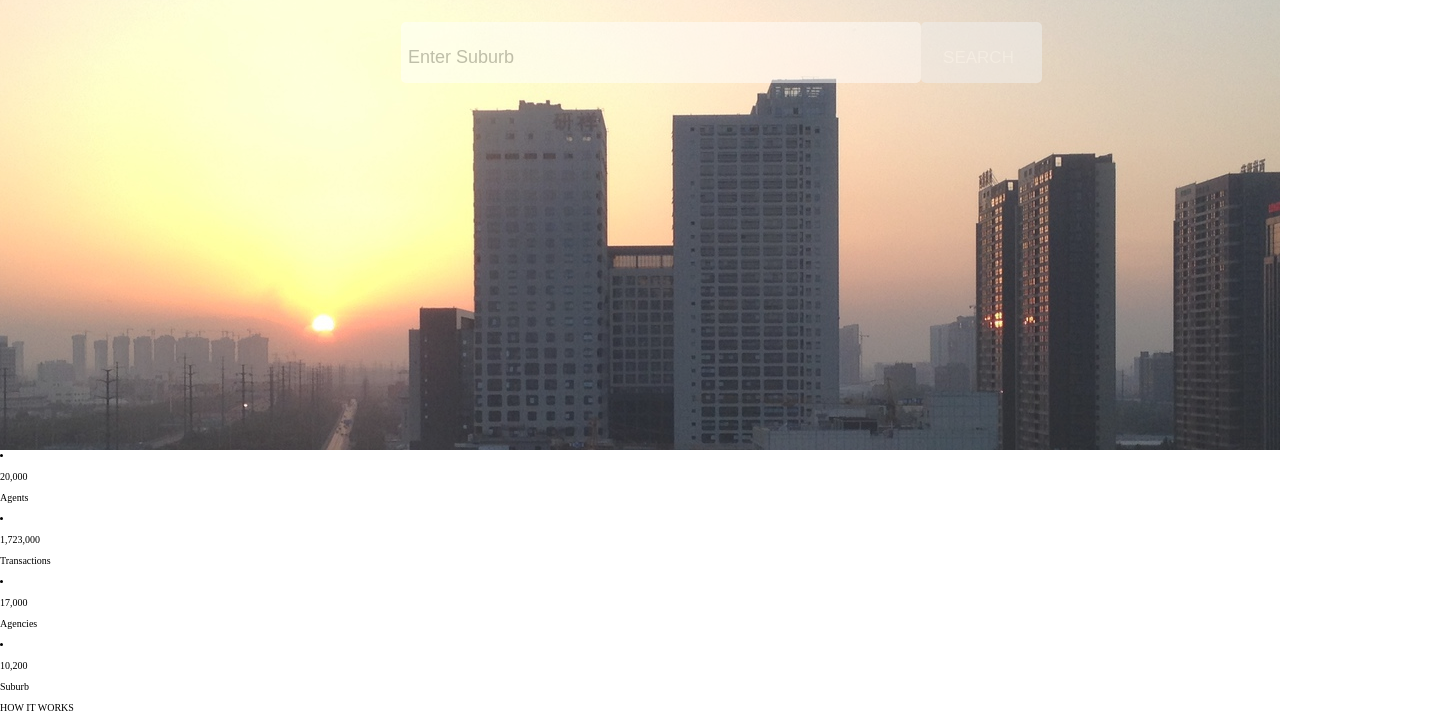
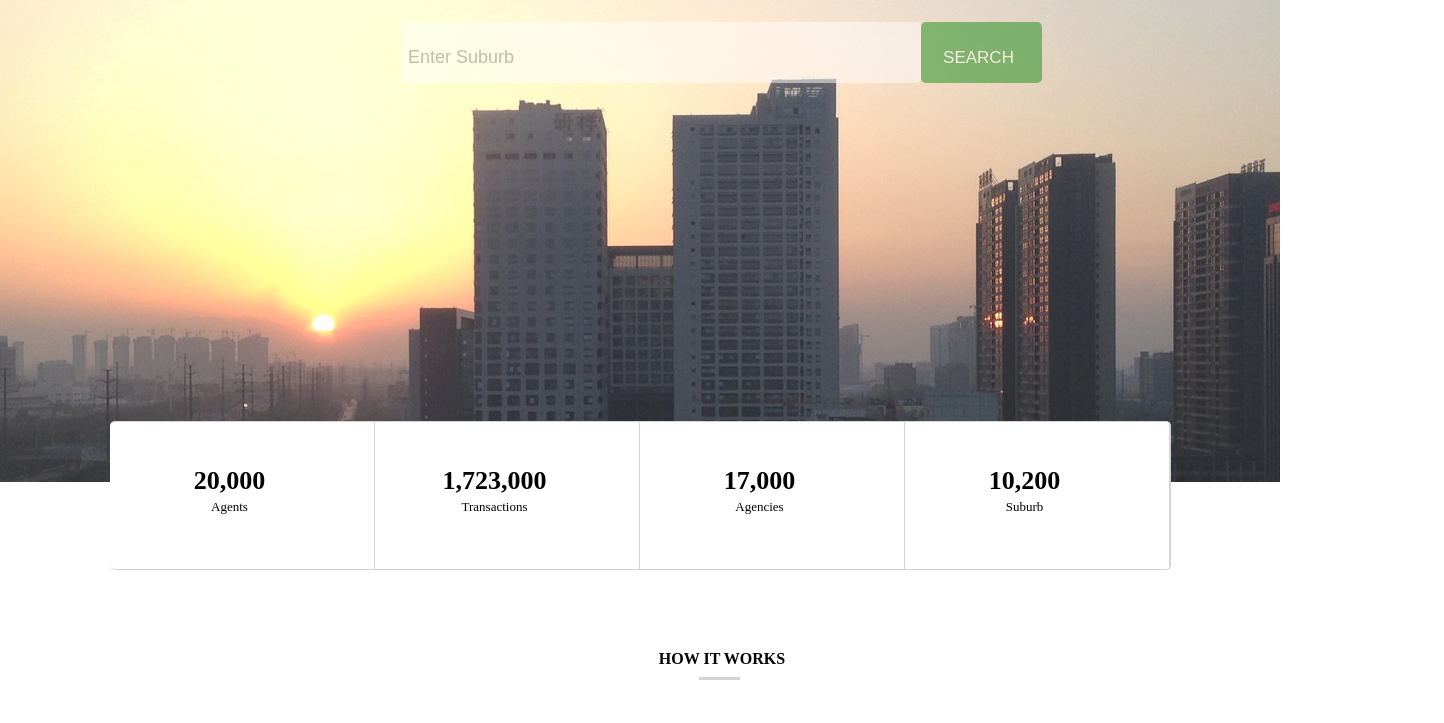
Before and after one commit to liujing01202/web-basic, a plain HTML site: page index.html in a window 1280 px wide. Shown: the part 373-1096 px from the top of the page, 1444 px wide, since content can reach past the window. Drawn offline with Linux system fonts and the light colour scheme.

Commit message:
commit statistic_frame

```diff
--- a/stylesheets/style.css
+++ b/stylesheets/style.css
@@ -3,13 +3,15 @@ body {
   margin: 0px;
   padding: 0px;
 }
-
+ /*header*/
 header {
-  height: 823px;
+  height: 855px;
   /*background-image: url(../images/sunset-resized.jpg);*/
   background: url("../images/sunset-resized.jpg") no-repeat center top;
   opacity: 0.9;
+  z-index: 1;
 }
+
 .logo {
     padding-top: 22px;
     margin-left: 188px;
@@ -78,6 +80,59 @@ header {
   font-size: 17px;
   line-height: 47px;
   color:white;
+  background-color: green;
+}
+/*total statistic*/
+.total{
+  z-index: 2;
+  position: relative;
+  height: 147px;
+  width: 1060px;
+  text-align: center;
+  border-radius: 5px;
+  margin: 0 auto;
+  margin-top: -61px;
+  background: white;
+  border:1px solid lightgray;
+  border-left-width: 0px;
+}
+.entity{
+  width:264px;
+  height: 147px;
+  display: inline-block;
+  /*line-height: 130px;*/
+  text-align: center;
+  border-right: 1px solid lightgray;
+    border-left-width: 0px;
+    float: left;
+}
+.number{
+  margin-top: 44px;
+  font-size: 26px;
+  font-weight: bold;
+}
+.name{
+  font-size: 13px;
+}
+p{
+  width: 240px;
+  height: 7px;
+}
+/*HOW IT WORKS*/
+.firstTitle{
+  font-size: 16px;
+  margin-top: 80px;
+  width: 1444px;
+  font-weight: bold;
+  text-align: center;
+}
+.downline{
+  height: 3px;
+  width: 41px;
+  float: none;
+  background-color: lightgray;
+  margin-top: 20px;
+  margin-left: 699px;
 }
 footer {
 
```
